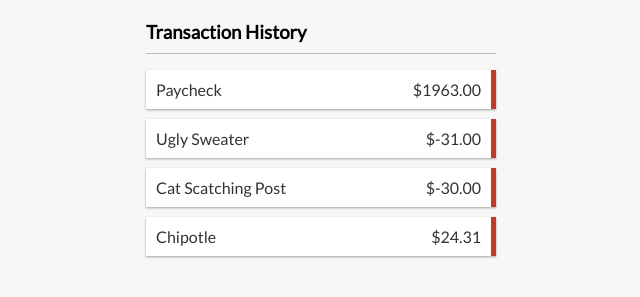
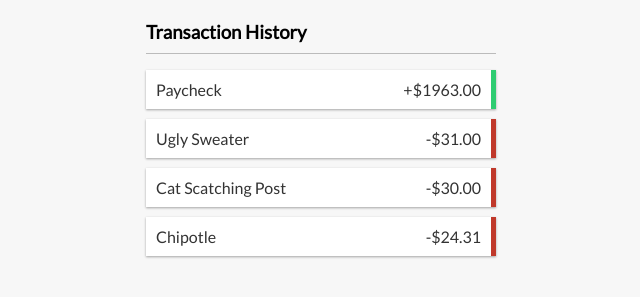
Before and after one commit to nabilk11/react-expense-tracker, a React (Create React App) app: page / in a window 1280 px wide. Shown: the part 269-566 px from the top of the page, without its empty margins (319-959 px from the left). Built offline with nearby package versions, Linux system fonts and the light colour scheme.

Commit message:
fixed transactions and formatted text

```diff
--- a/src/App.jsx
+++ b/src/App.jsx
@@ -24,5 +24,4 @@
   );
 }
 
-
 export default App;
--- a/src/components/Transactions.jsx
+++ b/src/components/Transactions.jsx
@@ -1,22 +1,18 @@
 import React, { useContext } from "react";
 import { GlobalContext } from "../context/GlobalState";
+import TransactionItem from "./TransactionItem";
 
 const Transactions = () => {
-    // destructured transactions from the Global Context
-    const { transactions } = useContext(GlobalContext)
-
+  // destructured transactions from the Global Context
+  const { transactions } = useContext(GlobalContext);
 
   return (
     <div>
       <h3>Transaction History</h3>
       <ul id="list" className="list">
-      { transactions.map(transaction => (
-        <li className="minus">
-          { transaction.text } <span >${transaction.amount.toFixed(2)}</span>
-          <button className="delete-btn">x</button>
-        </li>
-      )) }
-
+        {transactions.map((transaction) => (
+          <TransactionItem transaction={transaction} key={transaction.id} />
+        ))}
       </ul>
     </div>
   );
--- a/src/context/GlobalState.js
+++ b/src/context/GlobalState.js
@@ -1,5 +1,5 @@
 import { createContext, useReducer } from "react";
-import AppReducer from "./AppReducer"
+import AppReducer from "./AppReducer";
 
 // Initial State
 const initialState = {
@@ -7,7 +7,7 @@
     { id: 1, text: "Paycheck", amount: 1963 },
     { id: 2, text: "Ugly Sweater", amount: -31 },
     { id: 3, text: "Cat Scatching Post", amount: -30 },
-    { id: 4, text: "Chipotle", amount: 24.31 },
+    { id: 4, text: "Chipotle", amount: -24.31 },
   ],
 };
 
@@ -18,7 +18,13 @@
 export const GlobalProvider = ({ children }) => {
   const [state, dispatch] = useReducer(AppReducer, initialState);
 
-  return <GlobalContext.Provider value={{
-    transactions: state.transactions
-  }}>{children}</GlobalContext.Provider>;
+  return (
+    <GlobalContext.Provider
+      value={{
+        transactions: state.transactions,
+      }}
+    >
+      {children}
+    </GlobalContext.Provider>
+  );
 };
```
Also changed, not shown: src/components/AddTransaction.jsx (+15 -8 lines).
